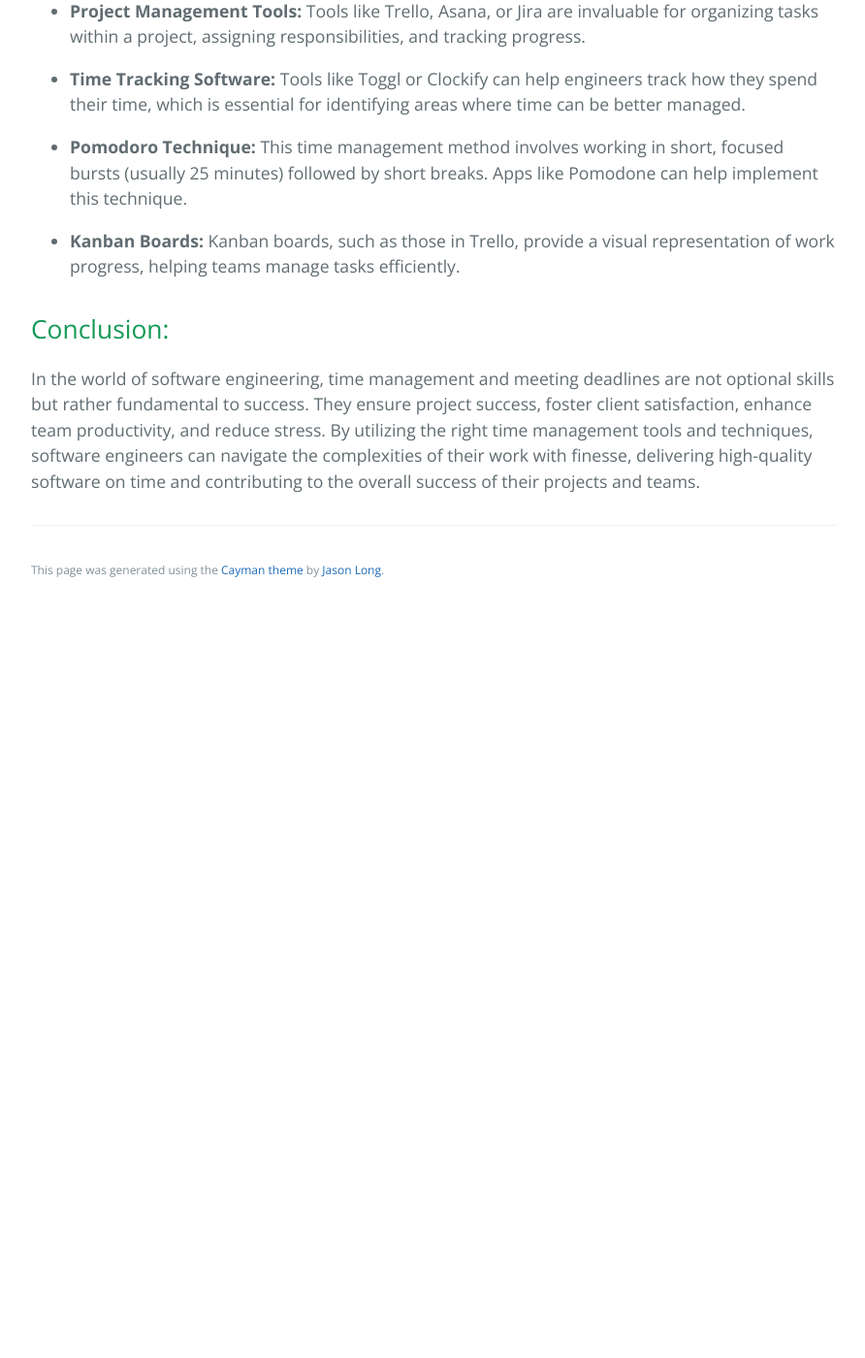
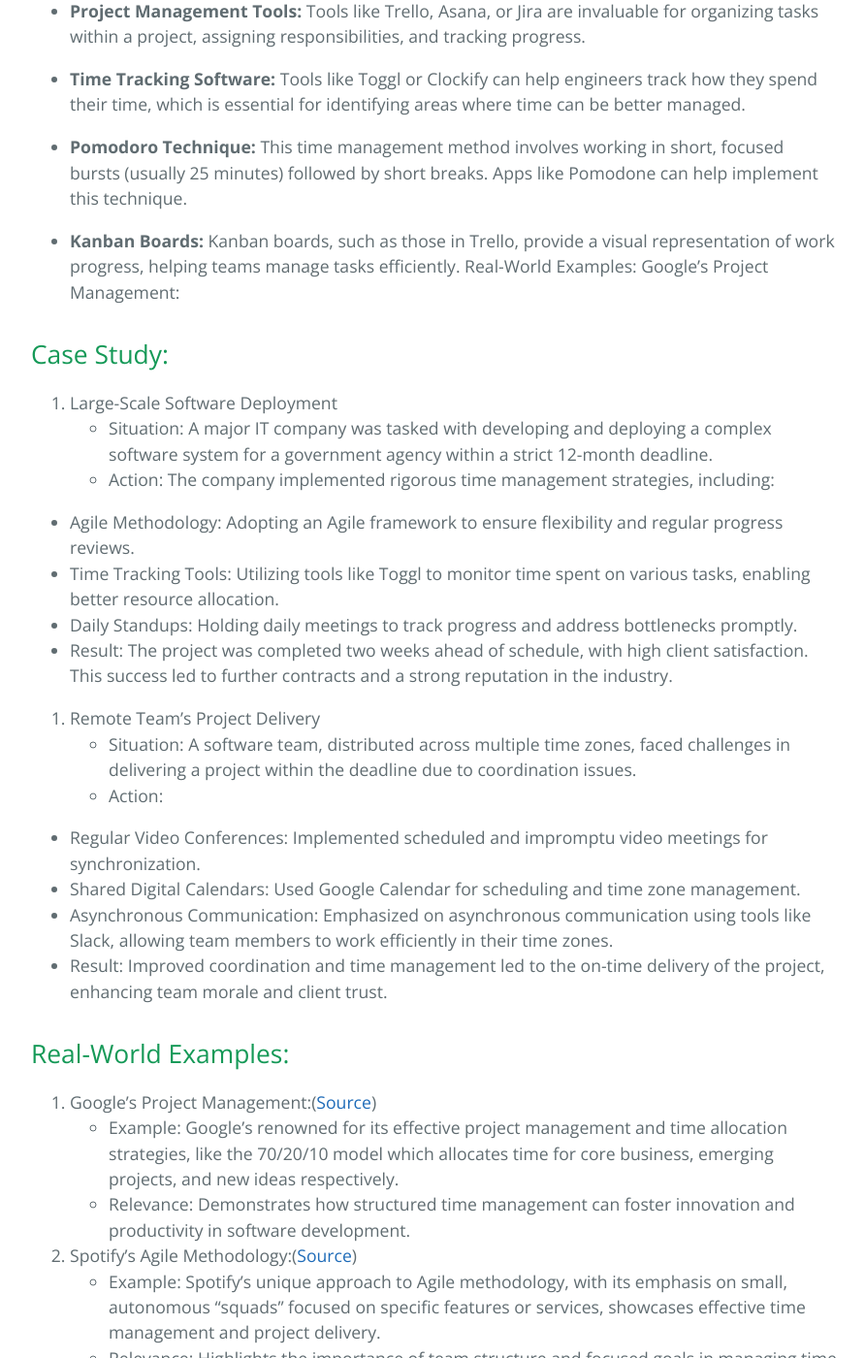
Before and after one commit to learning-software-engineering/learning-software-engineering.github.io, a Jekyll site: the page built from time_management.md, in a window 1280 px wide and 1400 px high, scrolled down 1579 px. Shown: the whole window at 97% size, without its empty margins (192-1084 px from the left). Built offline with Jekyll 4.4.1, drawn with Linux system fonts in a browser that asks for light colours; our own code applies the rules of GitHub Pages for plain Markdown files; before the commit the page ends 2209 px from its top, so only the background shows below that; some of the changed text lies outside the part shown.

Commit message:
Update time_management.md
Adding real-world case studies provides tangible examples of how effective time management strategies lead to successful project outcomes. Incorporating examples from well-known companies like Google, Spotify, and IBM brings a practical perspective to the discussion. Adding quotes from industry leaders such as Bill Gates and Elon Musk lends authority and credibility to the article. The article now not only lists various time management tools but also ties them into the case studies and real-world examples, showing how these tools are used effectively in different scenarios.

```diff
--- a/time_management.md
+++ b/time_management.md
@@ -30,6 +30,52 @@
 - **Pomodoro Technique:** This time management method involves working in short, focused bursts (usually 25 minutes) followed by short breaks. Apps like Pomodone can help implement this technique.
 
 - **Kanban Boards:** Kanban boards, such as those in Trello, provide a visual representation of work progress, helping teams manage tasks efficiently.
+Real-World Examples:
+Google's Project Management:
+
+## Case Study:
+1. Large-Scale Software Deployment
+- Situation: A major IT company was tasked with developing and deploying a complex software system for a government agency within a strict 12-month deadline.
+- Action: The company implemented rigorous time management strategies, including:
+
+  - Agile Methodology: Adopting an Agile framework to ensure flexibility and regular progress reviews.
+  - Time Tracking Tools: Utilizing tools like Toggl to monitor time spent on various tasks, enabling better resource allocation.
+  - Daily Standups: Holding daily meetings to track progress and address bottlenecks promptly.
+- Result: The project was completed two weeks ahead of schedule, with high client satisfaction. This success led to further contracts and a strong reputation in the industry.
+
+2. Remote Team's Project Delivery
+- Situation: A software team, distributed across multiple time zones, faced challenges in delivering a project within the deadline due to coordination issues.
+- Action:
+
+  - Regular Video Conferences: Implemented scheduled and impromptu video meetings for synchronization.
+  - Shared Digital Calendars: Used Google Calendar for scheduling and time zone management.
+  - Asynchronous Communication: Emphasized on asynchronous communication using tools like Slack, allowing team members to work efficiently in their time zones.
+- Result: Improved coordination and time management led to the on-time delivery of the project, enhancing team morale and client trust.
+
+
+## Real-World Examples:
+
+1. Google's Project Management:([Source](https://www.itonics-innovation.com/blog/702010-rule-of-innovation))
+- Example: Google's renowned for its effective project management and time allocation strategies, like the 70/20/10 model which allocates time for core business, emerging projects, and new ideas respectively.
+- Relevance: Demonstrates how structured time management can foster innovation and productivity in software development.
+
+2. Spotify's Agile Methodology:([Source](https://www.atlassian.com/agile/agile-at-scale/spotify))
+- Example: Spotify’s unique approach to Agile methodology, with its emphasis on small, autonomous "squads" focused on specific features or services, showcases effective time management and project delivery.
+- Relevance: Highlights the importance of team structure and focused goals in managing time efficiently in software projects.
+
+3. IBM’s Remote Work Policy:([Source](https://knowledge.wharton.upenn.edu/podcast/knowledge-at-wharton-podcast/companies-rethink-remote-work-policies/))
+- Example: IBM has a long history of implementing remote work policies. They focus on results rather than hours worked, emphasizing effective time management in a remote setting.
+- Relevance: Offers insights into how remote work can be managed effectively through emphasis on productivity and time management.
+
+## Expert Opinions and Quotes:
+
+1. Bill Gates, Co-founder of Microsoft:([Source](https://quotefancy.com/quote/774833/Bill-Gates-My-success-part-of-it-certainly-is-that-I-have-focused-in-on-a-few-things))
+- Quote: "My success, part of it certainly, is that I have focused in on a few things."
+- Context: This quote emphasizes the importance of prioritizing tasks, a key aspect of time management in software engineering.
+
+2. Elon Musk, CEO of Tesla and SpaceX:([Source](https://glasp.co/quotes/elon-musk/))
+- Quote: "Time management is the single most important skill to master to have a good life."
+- Context: Musk's perspective highlights the broader impact of time management on both professional success and personal well-being.
 
 ## Conclusion:
 In the world of software engineering, time management and meeting deadlines are not optional skills but rather fundamental to success. They ensure project success, foster client satisfaction, enhance team productivity, and reduce stress. By utilizing the right time management tools and techniques, software engineers can navigate the complexities of their work with finesse, delivering high-quality software on time and contributing to the overall success of their projects and teams.
```
